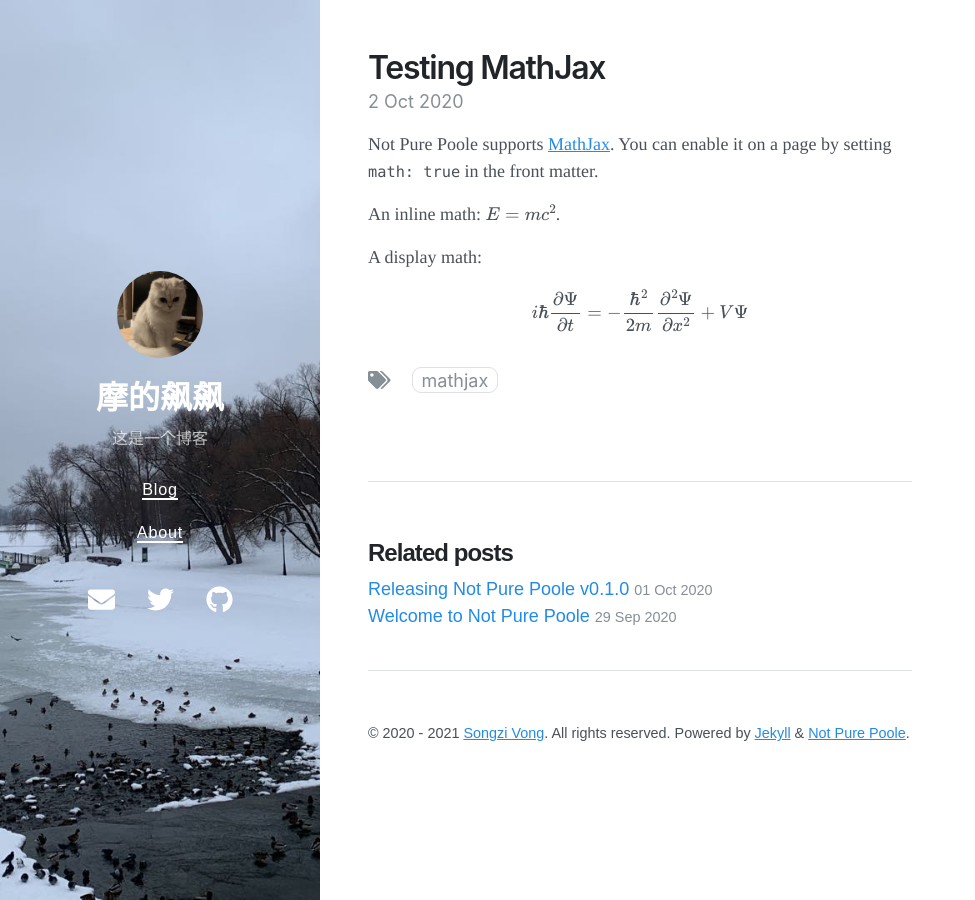
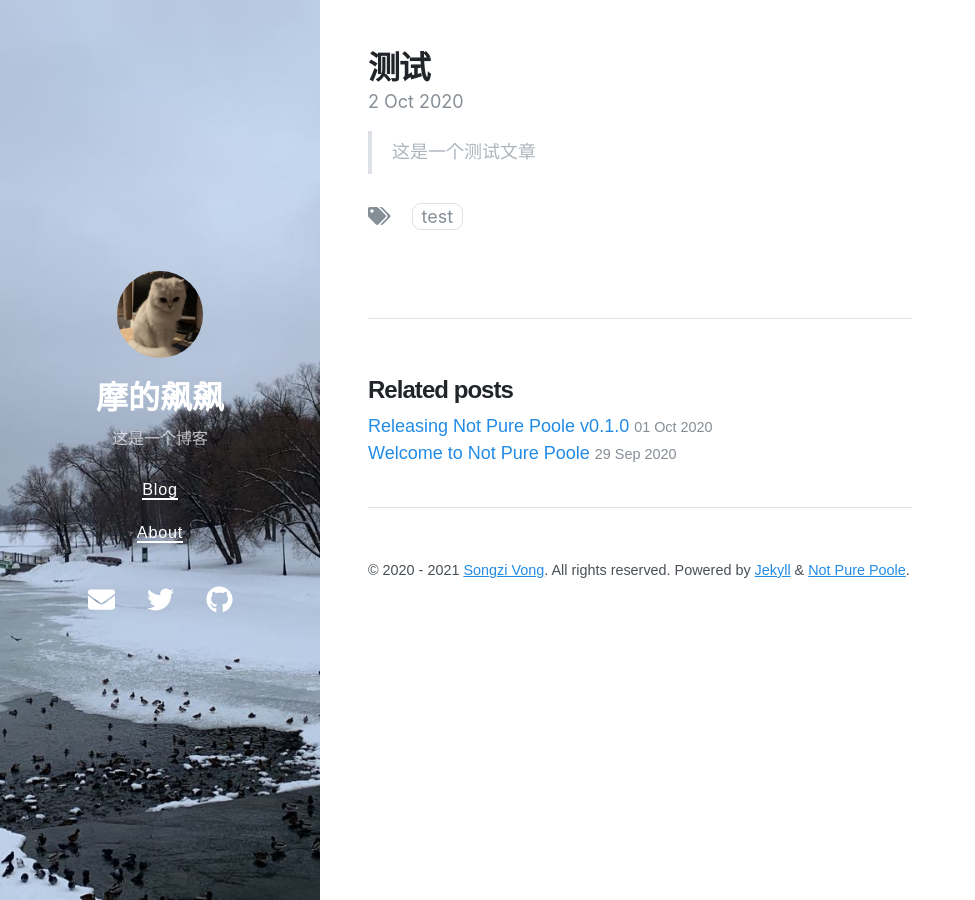
Before and after one commit to 396494384/396494384.github.io, a Jekyll site: the page built from _posts/2020-10-02-testing-mathjax.md, in a window 1280 px wide. Shown: the whole page, without its empty margins (0-975 px from the left). Built offline with Jekyll 4.4.1, drawn with Linux system fonts in a browser that asks for light colours; nearby versions of some CDN libraries.

Commit message:
修改文件: _posts/2020-10-02-testing-mathjax.md

```diff
--- a/_posts/2020-10-02-testing-mathjax.md
+++ b/_posts/2020-10-02-testing-mathjax.md
@@ -1,17 +1,8 @@
 ---
 layout: post
-title: Testing MathJax
-tags: mathjax
+title: 测试
+tags: test
 math: true
-date: 2020-10-02 15:32 +0800
+date: 2020-10-02
 ---
-Not Pure Poole supports [MathJax](https://www.mathjax.org/). You can enable it on a page by setting `math: true` in the front matter.
-
-An inline math: \\\(E=mc^2\\\).
-
-A display math:
-
-$$
-i\hbar \frac{\partial \Psi}{\partial t} = -\frac{\hbar^2}{2m}
-\frac{\partial^2 \Psi}{\partial x^2} + V \Psi
-$$
+>这是一个测试文章
```
